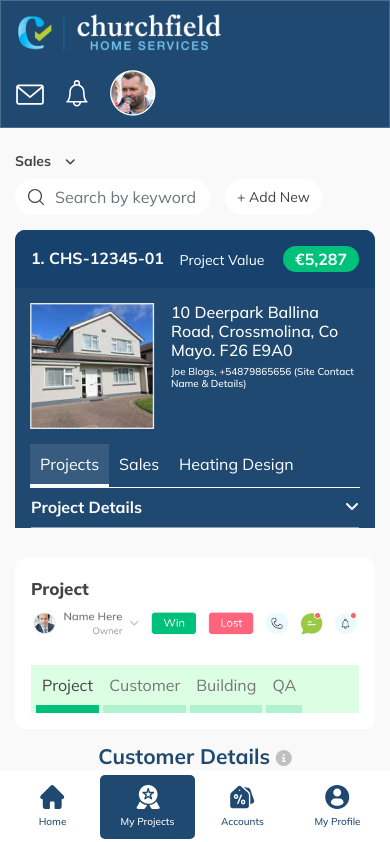
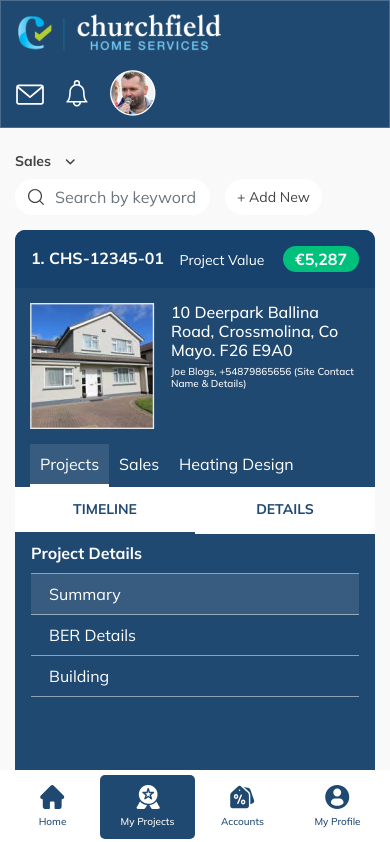
Before and after one commit to shamim4063/demo-project, an Angular app: page /pages/project/1/project-tab/summary in a window 390 px wide. Shown: the top 842 px of the page. Built offline with nearby package versions, Linux system fonts and the light colour scheme.

Commit message:
Mobile tab

```diff
--- a/src/app/pages/project-detail/project-detail.component.scss
+++ b/src/app/pages/project-detail/project-detail.component.scss
@@ -116,7 +116,6 @@
 		padding-left: 18px;
 		padding: 0;
 		padding-top: 15px;
-        border-bottom: 1px solid #FAFAFA;
 		&:first-child{
 			padding: 0;
 		}
--- a/src/app/pages/project-detail/project-tab/project-tab.component.html
+++ b/src/app/pages/project-detail/project-tab/project-tab.component.html
@@ -1,7 +1,10 @@
-<div class="accordion accordion-inner">
-	<div class="accordion-item">
-		<h5 class="title collapsed" data-bs-toggle="collapse" data-bs-target="#collapseOne"> Project Details <i class="fa-solid fa-angle-up"></i> </h5>
-		<div id="collapseOne" class="accordion-collapse collapse"  data-bs-parent=".accordionExample">
+<div class="tab-inner">
+	<ul class="mobile-tab">
+		<li><span class="active" (click)="tabChange()">Timeline</span></li>
+		<li><span (click)="tabChange()">Details</span></li>
+	</ul>
+	<div class="tab-item">
+		<h5 class="title"> Project Details</h5>
 		<ul class="tab-list">
 			<li>
 				<a class="active" [routerLink]="['summary']">Summary</a>
@@ -15,7 +18,6 @@
 		</ul>
 	</div>
 </div>
-</div>
 <div class="right-side col-lg-6">
 	<router-outlet></router-outlet>
 </div>
--- a/src/app/pages/project-detail/project-tab/project-tab.component.scss
+++ b/src/app/pages/project-detail/project-tab/project-tab.component.scss
@@ -5,9 +5,12 @@
         right: 0;
         padding: 0 15px;
     }
+    @media(max-width: 767px){
+        display: none;
+    }
 }
 
-.accordion-inner{
+.tab-inner{
     padding: 0 16px;
     .title{
         color: #fff;
@@ -15,23 +18,6 @@
         font-size: 16px;
         border-bottom: 1px solid rgba(250, 250, 250, 0.5);
         padding: 10px 0;
-        cursor: pointer;
-        i{
-            float: right;
-            transition: all 0.4s;
-            @media(min-width: 991px){
-                display: none;
-            }
-        }
-        &.collapsed{
-            i{
-                transform: rotate(180deg);
-            }
-        }
-    }
-    .accordion-item{
-        border: 0;
-        background: transparent;
     }
     .tab-list{
         li{
@@ -51,7 +37,31 @@
         }
     }
 }
-
+.mobile-tab{
+    background: #fff;
+    display: flex;
+    justify-content: space-around;
+    margin: 0 -16px;
+    @media(min-width: 767px){
+        display: none;
+    }
+    li {
+        width: 100%;
+        span{
+            font-weight: 700;
+            font-size: 14px;
+            line-height: 45px;
+            text-transform: uppercase;
+            color: #204971;
+            display: block;
+            text-align: center;
+            border-bottom: 2px solid #fff;
+            &.active{
+                border-color: #204971;
+            }
+        }
+    }
+}
 
 @media(max-width: 991px){
     .right-side{
--- a/src/app/pages/project-detail/project-tab/project-tab.component.ts
+++ b/src/app/pages/project-detail/project-tab/project-tab.component.ts
@@ -7,9 +7,13 @@ import { Component, OnInit } from '@angular/core';
 })
 export class ProjectTabComponent implements OnInit {
 
+  showDetail: boolean;
   constructor() { }
 
   ngOnInit(): void {
   }
 
+  tabChange(){
+    this.showDetail = !this.showDetail
+  }
 }
```
Lines whose indentation alone changed are shown as unchanged.
